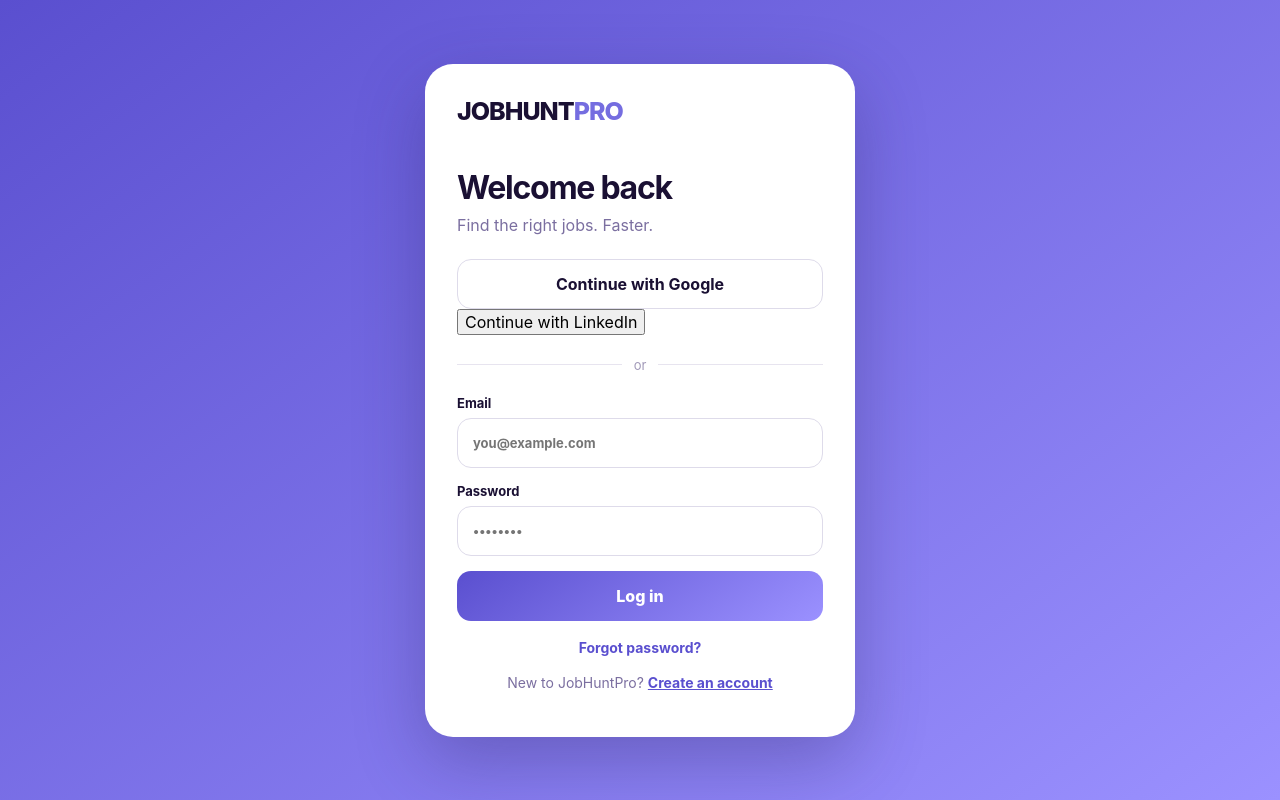
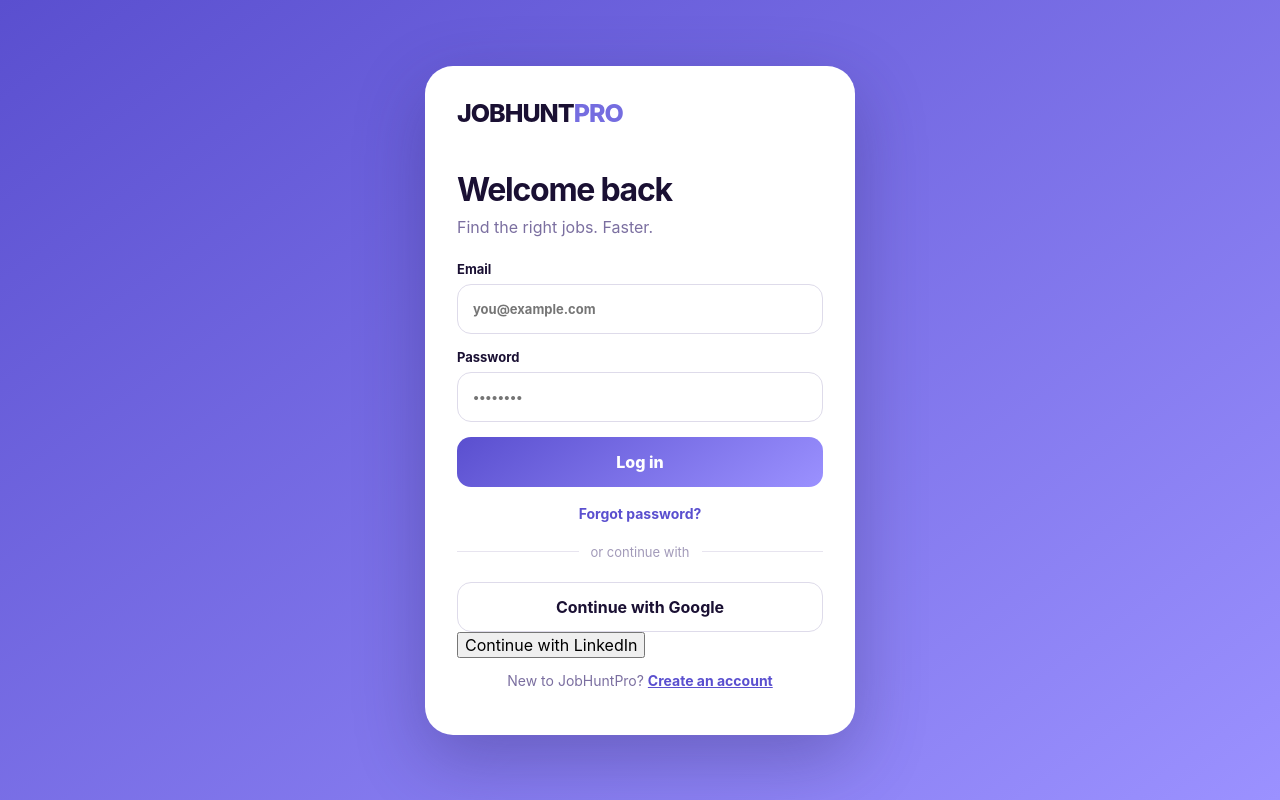
Before and after one commit to ankitloomba/Job-bot, a Next.js app: page /login in a window 1280 px wide. Built offline with nearby package versions, Linux system fonts and the light colour scheme.

Commit message:
Put email/password login before social login

```diff
--- a/app/login/page.tsx
+++ b/app/login/page.tsx
@@ -26,23 +26,64 @@ export default function LoginPage() {
         <div className="brand">JOBHUNT<span>PRO</span></div>
         <h1>Welcome back</h1>
         <p className="sub">Find the right jobs. Faster.</p>
+
+        <form onSubmit={submit}>
+          <label>
+            Email
+            <input
+              type="email"
+              value={email}
+              onChange={e => setEmail(e.target.value)}
+              required
+              placeholder="you@example.com"
+            />
+          </label>
+
+          <label>
+            Password
+            <input
+              type="password"
+              value={password}
+              onChange={e => setPassword(e.target.value)}
+              required
+              placeholder="••••••••"
+            />
+          </label>
+
+          {error && <div className="error">{error}</div>}
+
+          <button className="primary" disabled={loading}>
+            {loading ? "Signing in…" : "Log in"}
+          </button>
+        </form>
+
+        <Link className="forgot" href="/forgot-password">
+          Forgot password?
+        </Link>
+
+        <div className="divider"><span>or continue with</span></div>
+
         <div className="social-buttons">
-          <button className="google" type="button" onClick={() => signIn("google", { callbackUrl: "/dashboard" })}>
+          <button
+            className="google"
+            type="button"
+            onClick={() => signIn("google", { callbackUrl: "/dashboard" })}
+          >
             Continue with Google
           </button>
-          <button className="linkedin" type="button" onClick={() => signIn("linkedin", { callbackUrl: "/dashboard" })}>
+
+          <button
+            className="linkedin"
+            type="button"
+            onClick={() => signIn("linkedin", { callbackUrl: "/dashboard" })}
+          >
             Continue with LinkedIn
           </button>
         </div>
-        <div className="divider"><span>or</span></div>
-        <form onSubmit={submit}>
-          <label>Email<input type="email" value={email} onChange={e => setEmail(e.target.value)} required placeholder="you@example.com" /></label>
-          <label>Password<input type="password" value={password} onChange={e => setPassword(e.target.value)} required placeholder="••••••••" /></label>
-          {error && <div className="error">{error}</div>}
-          <button className="primary" disabled={loading}>{loading ? "Signing in…" : "Log in"}</button>
-        </form>
-        <Link className="forgot" href="/forgot-password">Forgot password?</Link>
-        <p className="switch">New to JobHuntPro? <Link href="/signup">Create an account</Link></p>
+
+        <p className="switch">
+          New to JobHuntPro? <Link href="/signup">Create an account</Link>
+        </p>
       </section>
     </main>
   );
```
